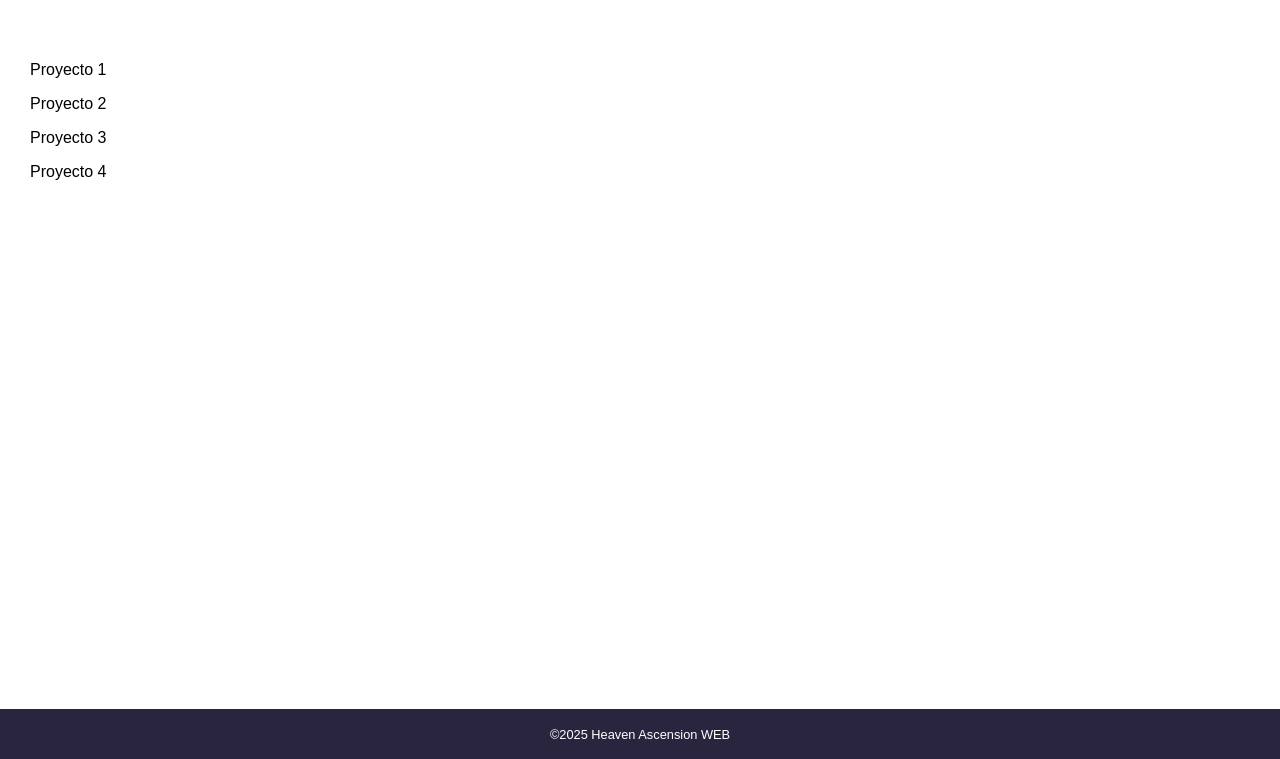
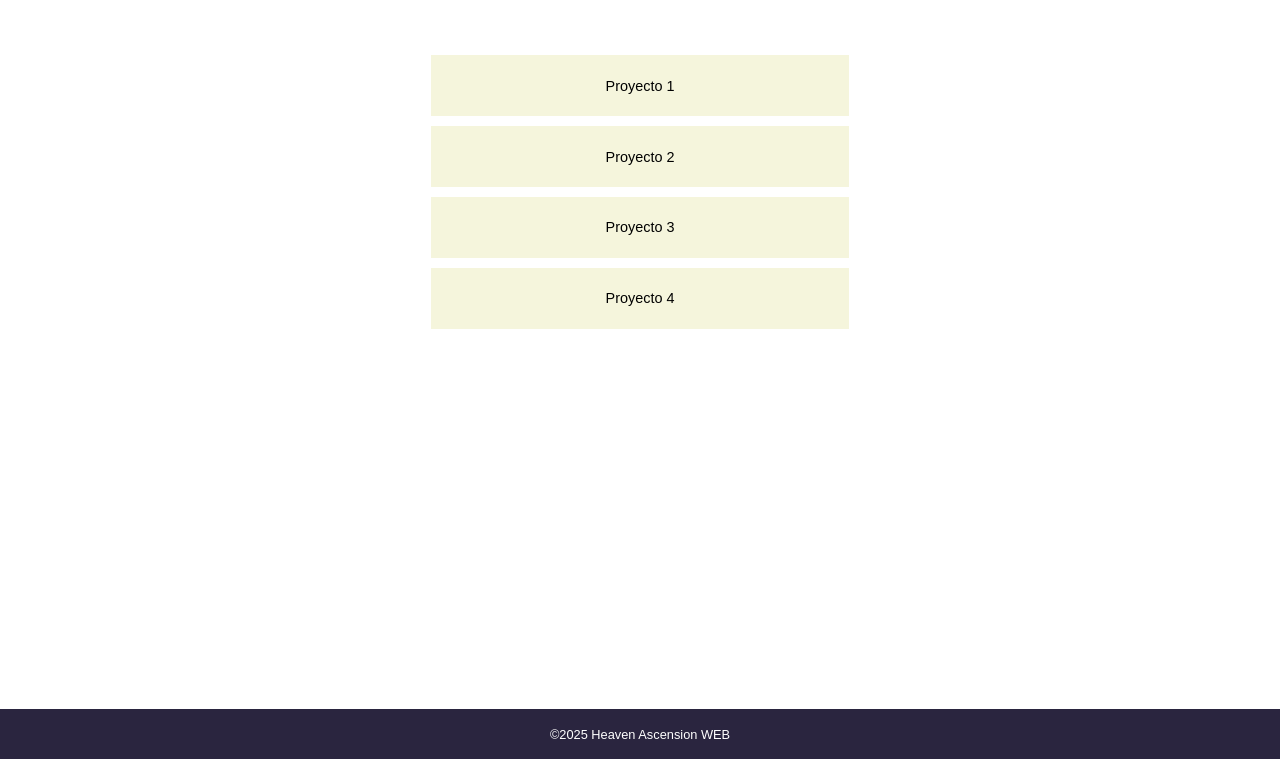
Before and after one commit to saulocaceresg/Laboratorio10IDWEB-HTML-y-CSS, a plain HTML site: page sitio-web/portafolio.html in a window 1280 px wide. Shown: the part 91-850 px from the top of the page. Drawn offline with Linux system fonts and the light colour scheme.

Commit message:
Commit 12: estilos del contenido principal (cajas) en portafolio.html

```diff
--- a/sitio-web/css/estilos.css
+++ b/sitio-web/css/estilos.css
@@ -74,11 +74,12 @@ main article.cajaindex {
     grid-template-columns: auto auto auto;
     gap: 10px;
 }
-main div.index, div.servicios {
+main article.cajaindex div.index, article.cajaservicios div.servicios, article.cajaportafolio div.portafolio {
     /* border: 1px solid; */
     text-align: center;
     align-items: center;
     justify-content: center;
+    /* padding: 10px; */
     background-color: beige;
     font-size: 0.9em;
 }
@@ -114,3 +115,17 @@ main article.cajaservicios div.servicios {
     align-items: center;
     justify-content: center;
 }
+
+
+/* =================== PORTAFOLIO ======================= */
+/* ---- Contenido principal de portafolio.html ---- */
+main article.cajaportafolio {
+    text-align: center;
+    display: inline;
+    gap: 10px;
+}
+main article.cajaportafolio div.portafolio {
+    width: 33%;
+    margin: 10px auto;
+    padding: 8px;
+}
```
